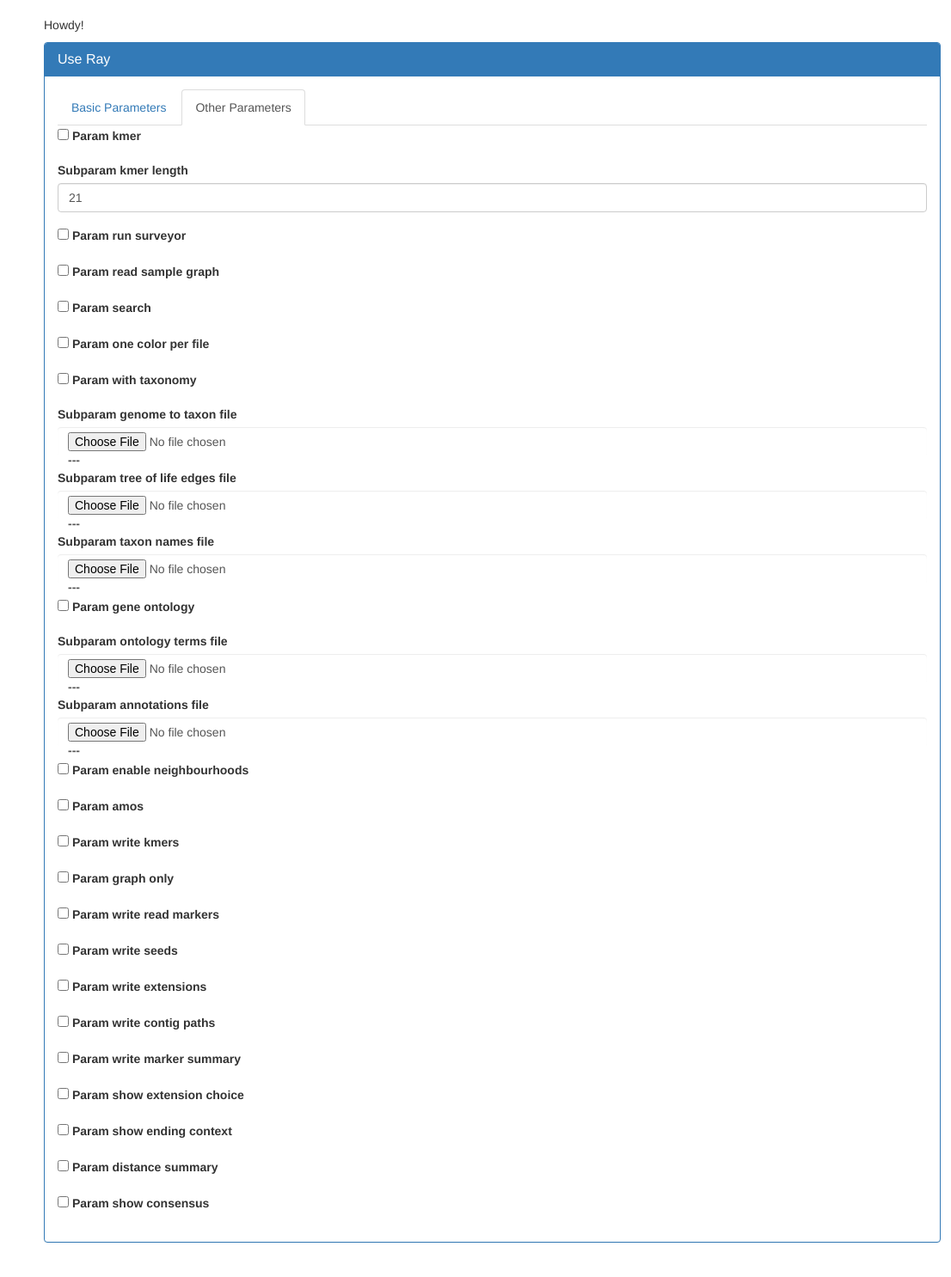
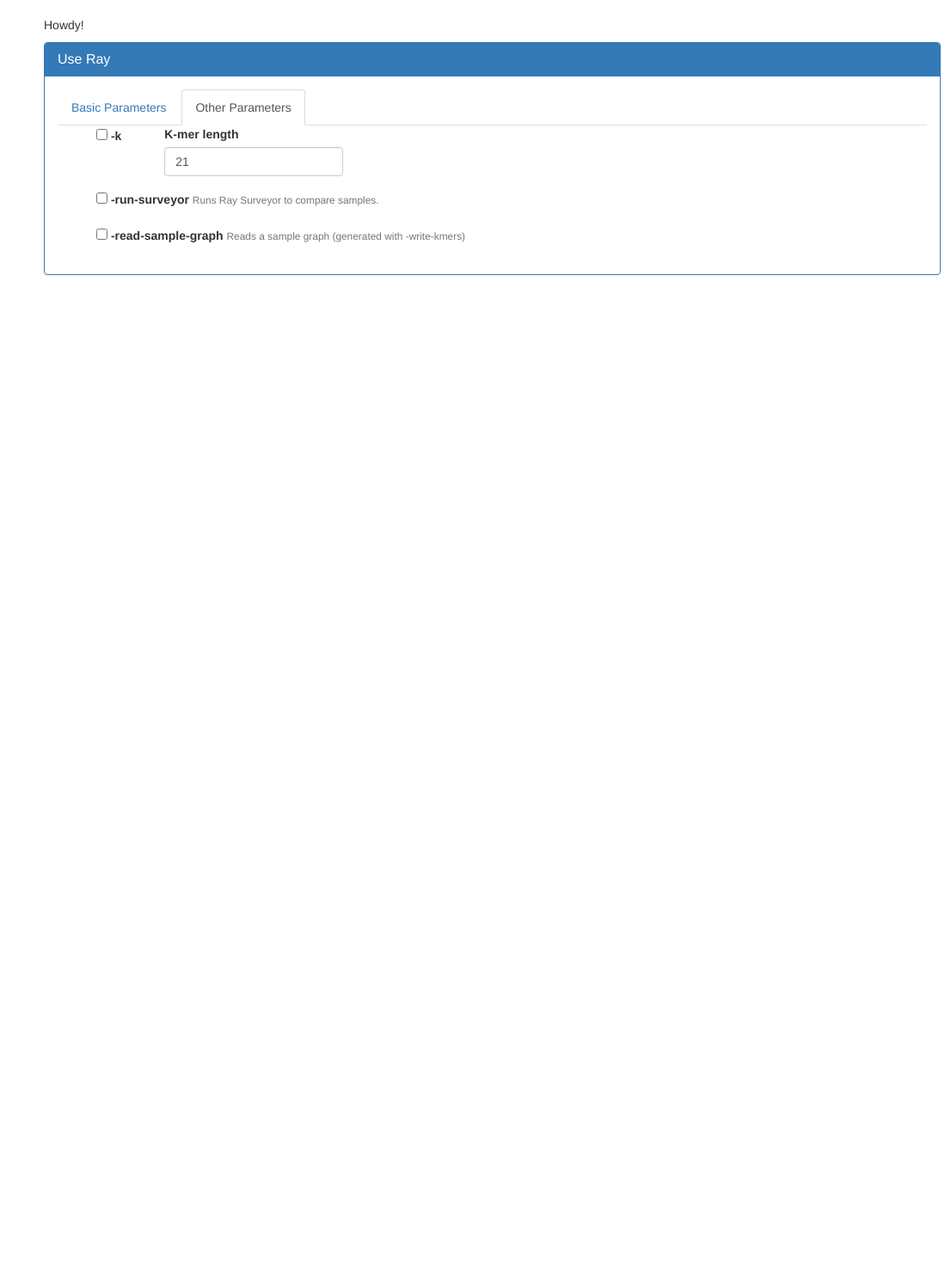
Before and after one commit to srg-ics-uplb/SkyLab, a Django app: page /skylab/ray/use_ray in a window 1360 px wide, after a click on "Other Parameters". Shown: the part 51-1537 px from the top of the page at 86% size, without its empty margins (254-1360 px from the left). After the commit the page ends 371 px from the top, so only its background shows below. Run offline with Django 3.2, Linux system fonts and the light colour scheme; data comes from the database, SQL or seed files in the repository; both versions use the stored data as it was after the commit; parts of the project's set-up code (start-up, migrations or seed data) failed here and were passed over; some libraries are stand-ins or nearby versions.

Commit message:
Problem: almost all parameters with subparameters can be repeated Solution: Formset for each todo: parse ray form data Layout other parameter form

```diff
--- a/mysite/skylab/modules/ray/forms.py
+++ b/mysite/skylab/modules/ray/forms.py
@@ -28,7 +28,7 @@
         # self.helper.form_id = 'id-rayForm'
         # self.helper.form_class = 'use-tool-forms'
         # self.helper.form_method = 'post'
-        self.helper.form_action = ''
+        # self.helper.form_action = ''
         self.helper.layout = Layout(    #crispy_forms layout
 
             Div(
@@ -80,7 +80,7 @@
         # self.helper.form_class = 'use-tool-forms'
         # self.helper.form_method = 'post'
 
-        self.helper.form_action = ''
+        # self.helper.form_action = ''
 
         self.helper.layout = Layout(  # layout using crispy_forms
             Div(
@@ -137,15 +137,18 @@
 
 
 class OtherParameterForm(forms.Form):
-    param_kmer = forms.BooleanField(initial=False, required=False)
+    param_kmer = forms.BooleanField(initial=False, required=False, label="-k")
     # todo: verify min_value for kmer_length, 32 is default max if not specified in compilation
     # source: http://blog.gmane.org/gmane.science.biology.ray-genome-assembler/month=20121101
     subparam_kmer_length = forms.IntegerField(initial=21, validators=[odd_number_validator], max_value=32, min_value=1,
-                                              required=False)
+                                              required=False, label="K-mer length")
 
     # Ray surveyor options See Documentation/Ray-Surveyor.md
-    param_run_surveyor = forms.BooleanField(initial=False, required=False)
-    param_read_sample_graph = forms.BooleanField(initial=False, required=False)  # dependent on -write-kmers parameter
+    param_run_surveyor = forms.BooleanField(initial=False, required=False, label="-run-surveyor",
+                                            help_text="Runs Ray Surveyor to compare samples.")
+    param_read_sample_graph = forms.BooleanField(initial=False, required=False, label='-read-sample-graph',
+                                                 help_text="Reads a sample graph (generated with -write-kmers)")  # dependent on -write-kmers parameter
+    subparam_graph_name = forms.CharField(required=False, )
     # todo: sampleName = tool_activity_%d % id, sampleGraphFile = output_directory/kmers.txt
 
     # Assembly options are skipped because documentation says (defaults work well)
@@ -191,3 +194,43 @@
 # Message routing is skipped
 # Hardware testing is skipped
 # Debugging is skipped
+
+    def __init__(self, *args, **kwargs):  # for crispy forms layout
+        super(OtherParameterForm, self).__init__(*args, **kwargs)
+        self.helper = FormHelper()
+        self.helper.disable_csrf = True
+        self.helper.form_tag = False  # remove form headers
+        # self.helper.form_error_title = "Form Errors"
+        # self.helper.form_id = 'id-rayForm'
+        # self.helper.form_class = 'use-tool-forms'
+        # self.helper.form_method = 'post'
+
+        self.helper.layout = Layout(
+
+            Div(
+                Div('param_kmer', css_class='col-xs-1'),
+                Div('subparam_kmer_length', css_class='col-xs-3'),
+                css_class='row-fluid col-sm-12'
+            ),
+            Div(
+                Div('param_run_surveyor', css_class='col-xs-6'),
+                css_class='col-sm-12'
+            ),
+            Div(
+                Div('param_read_sample_graph', css_class='col-xs-6'),
+                css_class='col-sm-12'
+            ),
+
+        )
+        # self.helper.layout = Layout(  # layout using crispy_forms
+        #     Div(
+        #         Div(Field('parameter', css_class='parameter'), css_class='col-xs-1'),
+        #         Div('avg_outer_distance', css_class='col-xs-2'),
+        #         Div('std_deviation', css_class='col-xs-2'),
+        #
+        #         Div('input_file1', css_class='col-xs-3'),
+        #         Div('input_file2', css_class='col-xs-3'),
+        #
+        #         css_class='row-fluid col-sm-12 form-container'
+        #     ),
+        # )
--- a/mysite/skylab/modules/ray/views.py
+++ b/mysite/skylab/modules/ray/views.py
@@ -8,7 +8,7 @@
 class RayView(TemplateView):
     template_name = "modules/ray/use_ray.html"
     input_formset = formset_factory(InputParameterForm, min_num=1, extra=0, max_num=10, validate_max=True,
-                                    validate_min=True, can_delete=True)
+                                    validate_min=False, can_delete=True)
     input_forms = input_formset()
 
 
--- a/mysite/skylab/templates/modules/ray/use_ray.html
+++ b/mysite/skylab/templates/modules/ray/use_ray.html
@@ -38,7 +38,7 @@
                         </div>
 
                     </div>
-                    <div id="tab2" class="tab-pane fade">
+                    <div id="tab2" class="tab-pane fade col-sm-12">
                         {% crispy other_parameter_form %}
                     </div>
 
```
Also changed, not shown: mysite/db.sqlite3.
